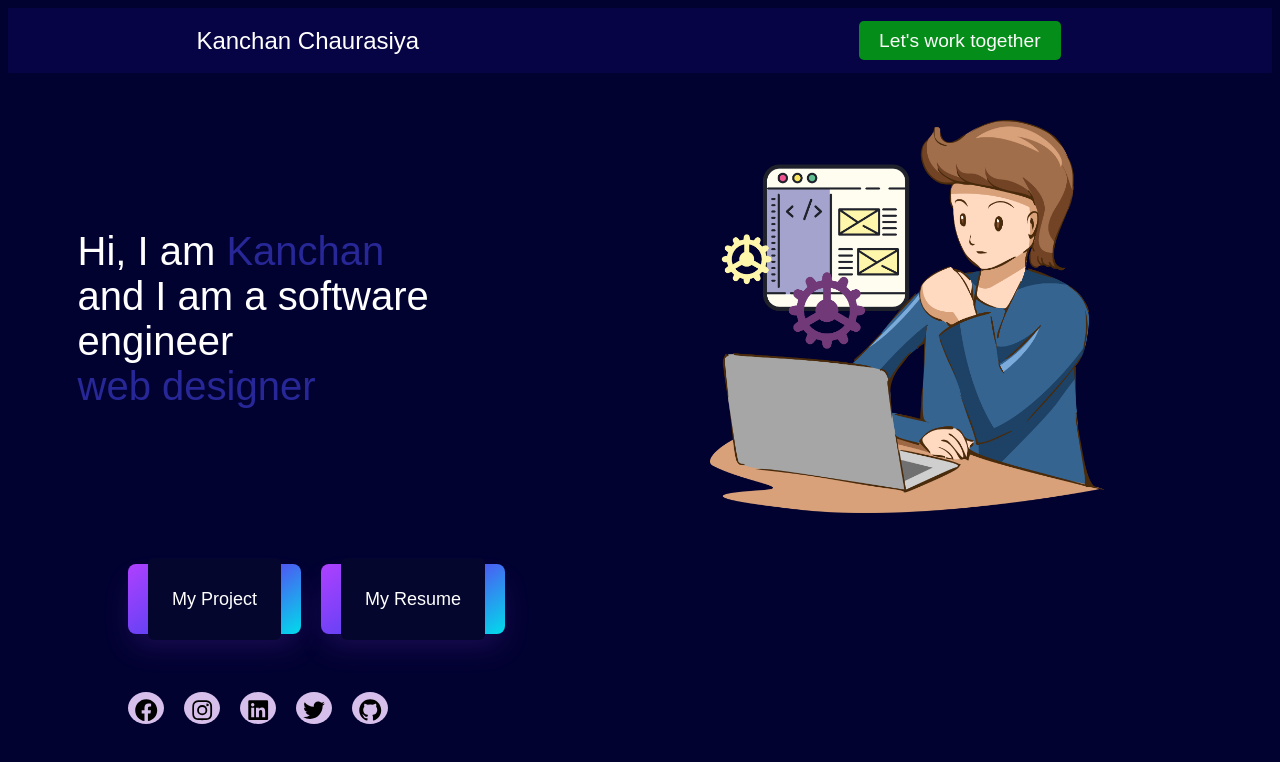
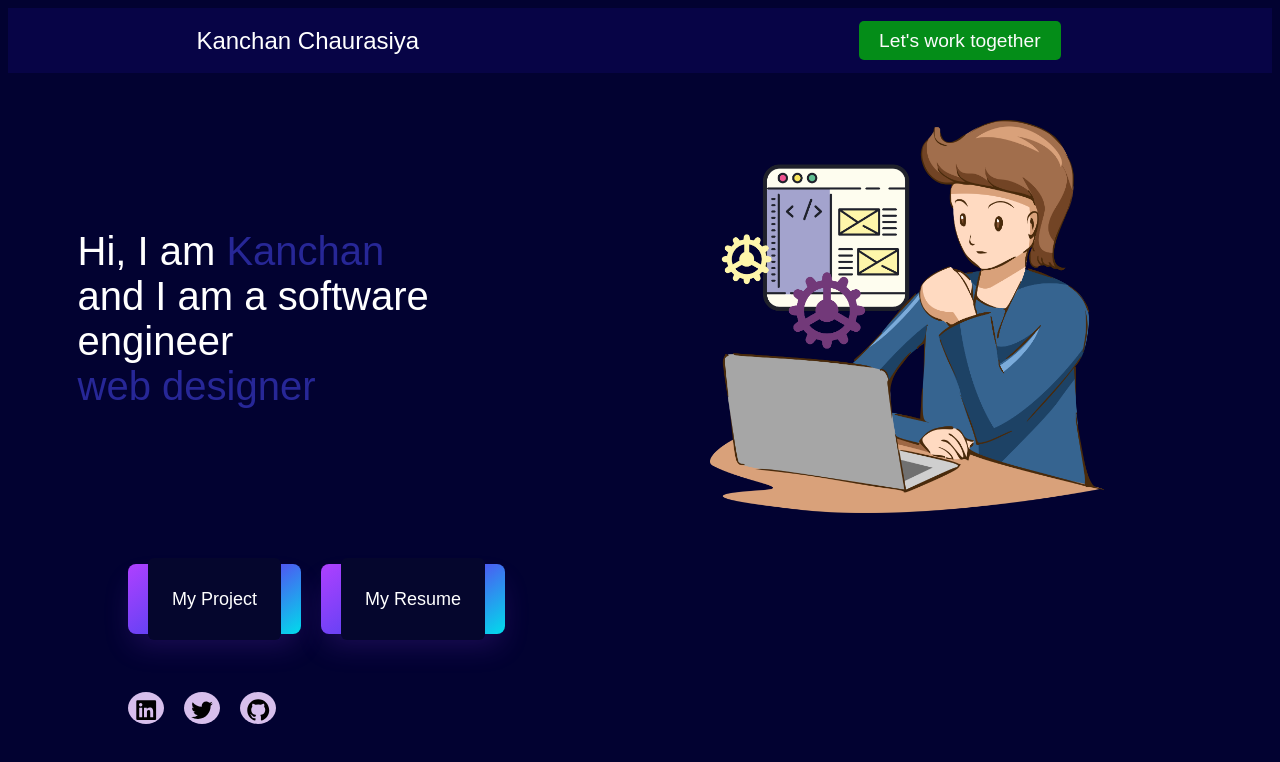
Before and after one commit to kanchan-1903/demo-portfolio, a plain HTML site: page index.html in a window 1280 px wide. Drawn offline with nearby package versions, Linux system fonts and the light colour scheme.

Commit message:
Update index.html

```diff
--- a/index.html
+++ b/index.html
@@ -44,8 +44,6 @@
             </div>
             <br>
             <div >
-                <a class="socilmedia" href="https://www.facebook.com/kanchan19.03"><img src="image/fb.png" alt=""></a>
-                <a class="socilmedia" href="https://www.instagram.com/kanchan_19.03/"><img src="image/insta.png" alt=""></a>
                 <a class="socilmedia" href="https://www.linkedin.com/in/kanchan1903/"><img src="image/linkedin.png" alt=""></a>
                 <a class="socilmedia" href="https://x.com/_kanchan1903"><img src="image/twitter.png" alt=""></a>
                 <a class="socilmedia" href="https://github.com/kanchan-1903"><img src="image/github.png" alt=""></a>
```
